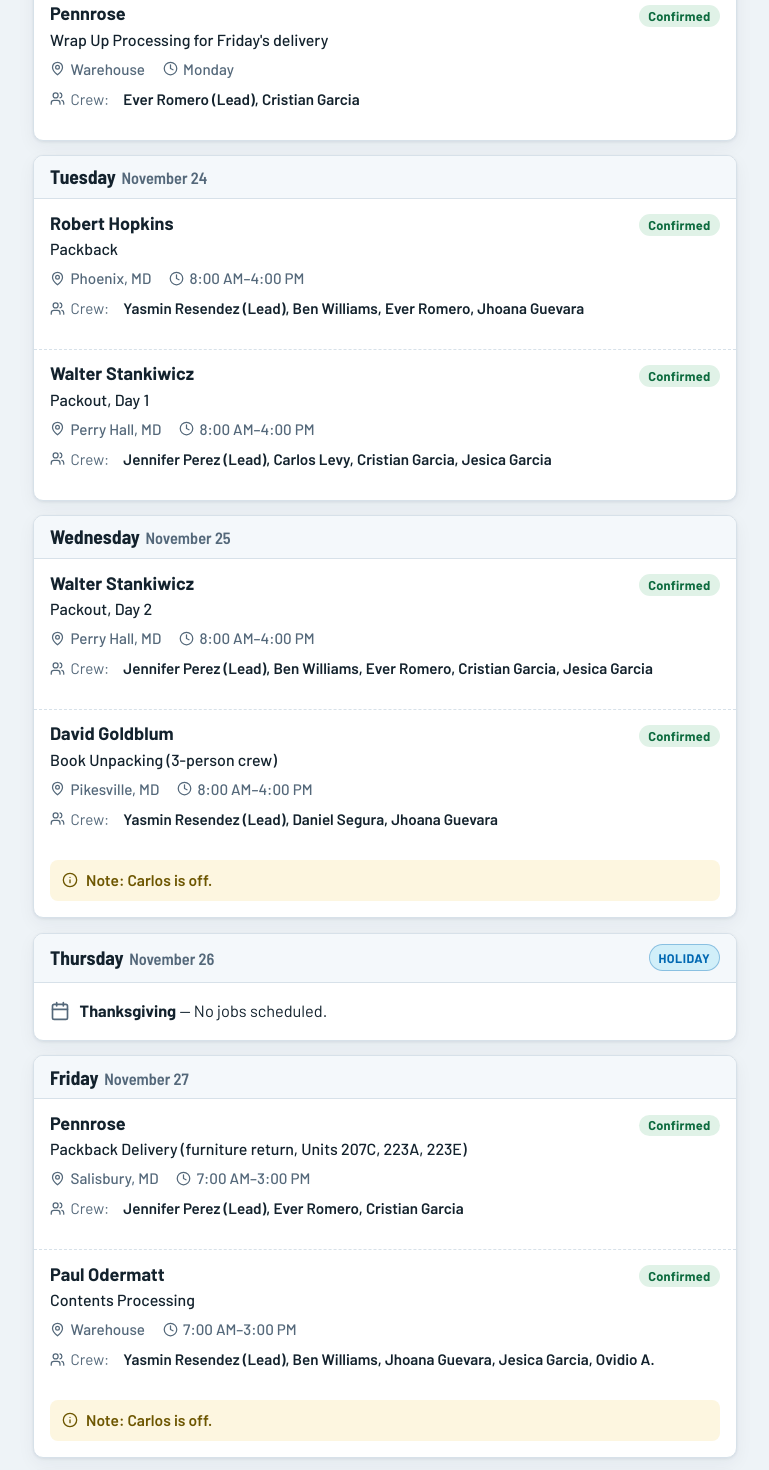
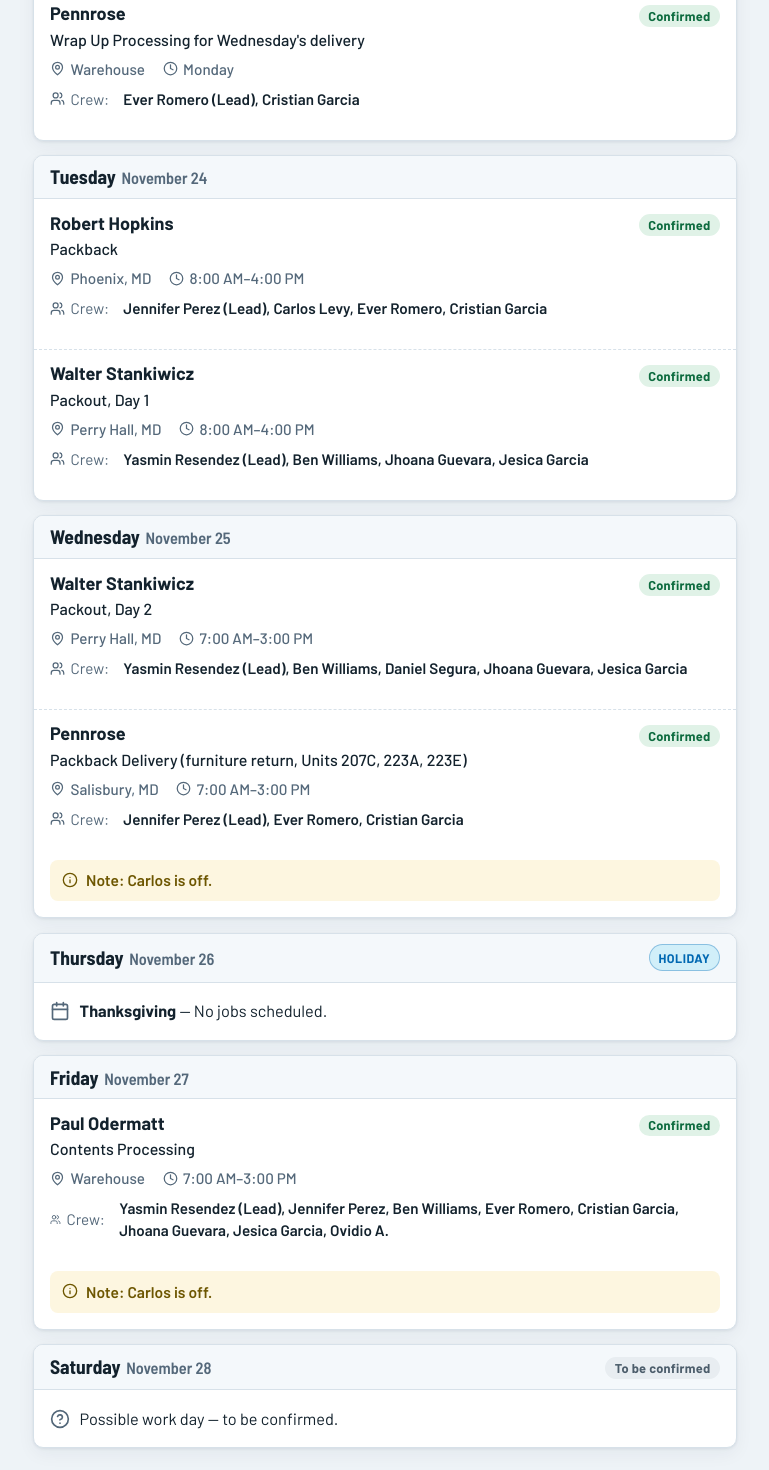
Before and after one commit to BlueKangarooPackoutzBM/BlueKangarooBaltTeamBoard, a plain HTML site: page index.html in a window 1280 px wide. Shown: the part 686-2156 px from the top of the page, without its empty margins (255-1024 px from the left). Drawn offline with Linux system fonts and the light colour scheme.

Commit message:
Week of Nov 23: Pennrose delivery moved to Wed, Goldblum postponed, Tue/Wed team rotation

```diff
--- a/index.html
+++ b/index.html
@@ -280,7 +280,7 @@
           <div>
             <p class="brand">Blue Kangaroo Packoutz Baltimore &amp; Metro D.C.</p>
             <h1 data-en="Team Board" data-es="Tablero del Equipo">Team Board</h1>
-            <p class="subtitle" data-en="Week of November 23–29, 2026 · Updated November 21, 2026" data-es="Semana del 23 al 29 de noviembre de 2026 · Actualizado el 21 de noviembre de 2026">Week of November 23–29, 2026 · Updated November 21, 2026</p>
+            <p class="subtitle" data-en="Week of November 23–29, 2026 · Updated November 23, 2026" data-es="Semana del 23 al 29 de noviembre de 2026 · Actualizado el 23 de noviembre de 2026">Week of November 23–29, 2026 · Updated November 23, 2026</p>
           </div>
           <div class="lang-toggle" role="group" aria-label="Language / Idioma">
             <button type="button" id="btn-en" aria-pressed="true">EN</button>
@@ -343,7 +343,7 @@
             <div class="job-top">
               <div>
                 <p class="job-name">Pennrose</p>
-                <p class="job-work" data-en="Wrap Up Processing for Friday's delivery" data-es="Procesamiento final para la entrega del viernes">Wrap Up Processing for Friday's delivery</p>
+                <p class="job-work" data-en="Wrap Up Processing for Wednesday's delivery" data-es="Procesamiento final para la entrega del miércoles">Wrap Up Processing for Wednesday's delivery</p>
               </div>
               <span class="chip chip-confirmed" data-en="Confirmed" data-es="Confirmado">Confirmed</span>
             </div>
@@ -373,7 +373,7 @@
               <span><svg width="15" height="15" viewBox="0 0 24 24" fill="none" stroke="currentColor" stroke-width="2" stroke-linecap="round" stroke-linejoin="round" aria-hidden="true"><path d="M20 10c0 6-8 12-8 12s-8-6-8-12a8 8 0 0 1 16 0Z"/><circle cx="12" cy="10" r="3"/></svg>Phoenix, MD</span>
               <span><svg width="15" height="15" viewBox="0 0 24 24" fill="none" stroke="currentColor" stroke-width="2" stroke-linecap="round" stroke-linejoin="round" aria-hidden="true"><circle cx="12" cy="12" r="10"/><path d="M12 6v6l4 2"/></svg>8:00 AM–4:00 PM</span>
             </div>
-            <p class="crew-line"><svg width="15" height="15" viewBox="0 0 24 24" fill="none" stroke="currentColor" stroke-width="2" stroke-linecap="round" stroke-linejoin="round" aria-hidden="true"><path d="M16 21v-2a4 4 0 0 0-4-4H6a4 4 0 0 0-4 4v2"/><circle cx="9" cy="7" r="4"/><path d="M22 21v-2a4 4 0 0 0-3-3.87"/><path d="M16 3.13a4 4 0 0 1 0 7.75"/></svg><span data-en="Crew:" data-es="Equipo:">Crew:</span>&nbsp;<strong data-en="Yasmin Resendez (Lead), Ben Williams, Ever Romero, Jhoana Guevara" data-es="Yasmin Resendez (Líder), Ben Williams, Ever Romero, Jhoana Guevara">Yasmin Resendez (Lead), Ben Williams, Ever Romero, Jhoana Guevara</strong></p>
+            <p class="crew-line"><svg width="15" height="15" viewBox="0 0 24 24" fill="none" stroke="currentColor" stroke-width="2" stroke-linecap="round" stroke-linejoin="round" aria-hidden="true"><path d="M16 21v-2a4 4 0 0 0-4-4H6a4 4 0 0 0-4 4v2"/><circle cx="9" cy="7" r="4"/><path d="M22 21v-2a4 4 0 0 0-3-3.87"/><path d="M16 3.13a4 4 0 0 1 0 7.75"/></svg><span data-en="Crew:" data-es="Equipo:">Crew:</span>&nbsp;<strong data-en="Jennifer Perez (Lead), Carlos Levy, Ever Romero, Cristian Garcia" data-es="Jennifer Perez (Líder), Carlos Levy, Ever Romero, Cristian Garcia">Jennifer Perez (Lead), Carlos Levy, Ever Romero, Cristian Garcia</strong></p>
           </div>
 
           <div class="job">
@@ -388,7 +388,7 @@
               <span><svg width="15" height="15" viewBox="0 0 24 24" fill="none" stroke="currentColor" stroke-width="2" stroke-linecap="round" stroke-linejoin="round" aria-hidden="true"><path d="M20 10c0 6-8 12-8 12s-8-6-8-12a8 8 0 0 1 16 0Z"/><circle cx="12" cy="10" r="3"/></svg>Perry Hall, MD</span>
               <span><svg width="15" height="15" viewBox="0 0 24 24" fill="none" stroke="currentColor" stroke-width="2" stroke-linecap="round" stroke-linejoin="round" aria-hidden="true"><circle cx="12" cy="12" r="10"/><path d="M12 6v6l4 2"/></svg>8:00 AM–4:00 PM</span>
             </div>
-            <p class="crew-line"><svg width="15" height="15" viewBox="0 0 24 24" fill="none" stroke="currentColor" stroke-width="2" stroke-linecap="round" stroke-linejoin="round" aria-hidden="true"><path d="M16 21v-2a4 4 0 0 0-4-4H6a4 4 0 0 0-4 4v2"/><circle cx="9" cy="7" r="4"/><path d="M22 21v-2a4 4 0 0 0-3-3.87"/><path d="M16 3.13a4 4 0 0 1 0 7.75"/></svg><span data-en="Crew:" data-es="Equipo:">Crew:</span>&nbsp;<strong data-en="Jennifer Perez (Lead), Carlos Levy, Cristian Garcia, Jesica Garcia" data-es="Jennifer Perez (Líder), Carlos Levy, Cristian Garcia, Jesica Garcia">Jennifer Perez (Lead), Carlos Levy, Cristian Garcia, Jesica Garcia</strong></p>
+            <p class="crew-line"><svg width="15" height="15" viewBox="0 0 24 24" fill="none" stroke="currentColor" stroke-width="2" stroke-linecap="round" stroke-linejoin="round" aria-hidden="true"><path d="M16 21v-2a4 4 0 0 0-4-4H6a4 4 0 0 0-4 4v2"/><circle cx="9" cy="7" r="4"/><path d="M22 21v-2a4 4 0 0 0-3-3.87"/><path d="M16 3.13a4 4 0 0 1 0 7.75"/></svg><span data-en="Crew:" data-es="Equipo:">Crew:</span>&nbsp;<strong data-en="Yasmin Resendez (Lead), Ben Williams, Jhoana Guevara, Jesica Garcia" data-es="Yasmin Resendez (Líder), Ben Williams, Jhoana Guevara, Jesica Garcia">Yasmin Resendez (Lead), Ben Williams, Jhoana Guevara, Jesica Garcia</strong></p>
           </div>
         </article>
 
@@ -408,24 +408,24 @@
             </div>
             <div class="job-meta">
               <span><svg width="15" height="15" viewBox="0 0 24 24" fill="none" stroke="currentColor" stroke-width="2" stroke-linecap="round" stroke-linejoin="round" aria-hidden="true"><path d="M20 10c0 6-8 12-8 12s-8-6-8-12a8 8 0 0 1 16 0Z"/><circle cx="12" cy="10" r="3"/></svg>Perry Hall, MD</span>
-              <span><svg width="15" height="15" viewBox="0 0 24 24" fill="none" stroke="currentColor" stroke-width="2" stroke-linecap="round" stroke-linejoin="round" aria-hidden="true"><circle cx="12" cy="12" r="10"/><path d="M12 6v6l4 2"/></svg>8:00 AM–4:00 PM</span>
+              <span><svg width="15" height="15" viewBox="0 0 24 24" fill="none" stroke="currentColor" stroke-width="2" stroke-linecap="round" stroke-linejoin="round" aria-hidden="true"><circle cx="12" cy="12" r="10"/><path d="M12 6v6l4 2"/></svg>7:00 AM–3:00 PM</span>
             </div>
-            <p class="crew-line"><svg width="15" height="15" viewBox="0 0 24 24" fill="none" stroke="currentColor" stroke-width="2" stroke-linecap="round" stroke-linejoin="round" aria-hidden="true"><path d="M16 21v-2a4 4 0 0 0-4-4H6a4 4 0 0 0-4 4v2"/><circle cx="9" cy="7" r="4"/><path d="M22 21v-2a4 4 0 0 0-3-3.87"/><path d="M16 3.13a4 4 0 0 1 0 7.75"/></svg><span data-en="Crew:" data-es="Equipo:">Crew:</span>&nbsp;<strong data-en="Jennifer Perez (Lead), Ben Williams, Ever Romero, Cristian Garcia, Jesica Garcia" data-es="Jennifer Perez (Líder), Ben Williams, Ever Romero, Cristian Garcia, Jesica Garcia">Jennifer Perez (Lead), Ben Williams, Ever Romero, Cristian Garcia, Jesica Garcia</strong></p>
+            <p class="crew-line"><svg width="15" height="15" viewBox="0 0 24 24" fill="none" stroke="currentColor" stroke-width="2" stroke-linecap="round" stroke-linejoin="round" aria-hidden="true"><path d="M16 21v-2a4 4 0 0 0-4-4H6a4 4 0 0 0-4 4v2"/><circle cx="9" cy="7" r="4"/><path d="M22 21v-2a4 4 0 0 0-3-3.87"/><path d="M16 3.13a4 4 0 0 1 0 7.75"/></svg><span data-en="Crew:" data-es="Equipo:">Crew:</span>&nbsp;<strong data-en="Yasmin Resendez (Lead), Ben Williams, Daniel Segura, Jhoana Guevara, Jesica Garcia" data-es="Yasmin Resendez (Líder), Ben Williams, Daniel Segura, Jhoana Guevara, Jesica Garcia">Yasmin Resendez (Lead), Ben Williams, Daniel Segura, Jhoana Guevara, Jesica Garcia</strong></p>
           </div>
 
           <div class="job">
             <div class="job-top">
               <div>
-                <p class="job-name">David Goldblum</p>
-                <p class="job-work" data-en="Book Unpacking (3-person crew)" data-es="Desempaque de libros (equipo de 3 personas)">Book Unpacking (3-person crew)</p>
+                <p class="job-name">Pennrose</p>
+                <p class="job-work" data-en="Packback Delivery (furniture return, Units 207C, 223A, 223E)" data-es="Entrega de devolución (regreso de muebles, Unidades 207C, 223A, 223E)">Packback Delivery (furniture return, Units 207C, 223A, 223E)</p>
               </div>
               <span class="chip chip-confirmed" data-en="Confirmed" data-es="Confirmado">Confirmed</span>
             </div>
             <div class="job-meta">
-              <span><svg width="15" height="15" viewBox="0 0 24 24" fill="none" stroke="currentColor" stroke-width="2" stroke-linecap="round" stroke-linejoin="round" aria-hidden="true"><path d="M20 10c0 6-8 12-8 12s-8-6-8-12a8 8 0 0 1 16 0Z"/><circle cx="12" cy="10" r="3"/></svg>Pikesville, MD</span>
-              <span><svg width="15" height="15" viewBox="0 0 24 24" fill="none" stroke="currentColor" stroke-width="2" stroke-linecap="round" stroke-linejoin="round" aria-hidden="true"><circle cx="12" cy="12" r="10"/><path d="M12 6v6l4 2"/></svg>8:00 AM–4:00 PM</span>
+              <span><svg width="15" height="15" viewBox="0 0 24 24" fill="none" stroke="currentColor" stroke-width="2" stroke-linecap="round" stroke-linejoin="round" aria-hidden="true"><path d="M20 10c0 6-8 12-8 12s-8-6-8-12a8 8 0 0 1 16 0Z"/><circle cx="12" cy="10" r="3"/></svg>Salisbury, MD</span>
+              <span><svg width="15" height="15" viewBox="0 0 24 24" fill="none" stroke="currentColor" stroke-width="2" stroke-linecap="round" stroke-linejoin="round" aria-hidden="true"><circle cx="12" cy="12" r="10"/><path d="M12 6v6l4 2"/></svg>7:00 AM–3:00 PM</span>
             </div>
-            <p class="crew-line"><svg width="15" height="15" viewBox="0 0 24 24" fill="none" stroke="currentColor" stroke-width="2" stroke-linecap="round" stroke-linejoin="round" aria-hidden="true"><path d="M16 21v-2a4 4 0 0 0-4-4H6a4 4 0 0 0-4 4v2"/><circle cx="9" cy="7" r="4"/><path d="M22 21v-2a4 4 0 0 0-3-3.87"/><path d="M16 3.13a4 4 0 0 1 0 7.75"/></svg><span data-en="Crew:" data-es="Equipo:">Crew:</span>&nbsp;<strong data-en="Yasmin Resendez (Lead), Daniel Segura, Jhoana Guevara" data-es="Yasmin Resendez (Líder), Daniel Segura, Jhoana Guevara">Yasmin Resendez (Lead), Daniel Segura, Jhoana Guevara</strong></p>
+            <p class="crew-line"><svg width="15" height="15" viewBox="0 0 24 24" fill="none" stroke="currentColor" stroke-width="2" stroke-linecap="round" stroke-linejoin="round" aria-hidden="true"><path d="M16 21v-2a4 4 0 0 0-4-4H6a4 4 0 0 0-4 4v2"/><circle cx="9" cy="7" r="4"/><path d="M22 21v-2a4 4 0 0 0-3-3.87"/><path d="M16 3.13a4 4 0 0 1 0 7.75"/></svg><span data-en="Crew:" data-es="Equipo:">Crew:</span>&nbsp;<strong data-en="Jennifer Perez (Lead), Ever Romero, Cristian Garcia" data-es="Jennifer Perez (Líder), Ever Romero, Cristian Garcia">Jennifer Perez (Lead), Ever Romero, Cristian Garcia</strong></p>
           </div>
 
           <div class="day-note">
@@ -455,21 +455,6 @@
           <div class="job">
             <div class="job-top">
               <div>
-                <p class="job-name">Pennrose</p>
-                <p class="job-work" data-en="Packback Delivery (furniture return, Units 207C, 223A, 223E)" data-es="Entrega de devolución (regreso de muebles, Unidades 207C, 223A, 223E)">Packback Delivery (furniture return, Units 207C, 223A, 223E)</p>
-              </div>
-              <span class="chip chip-confirmed" data-en="Confirmed" data-es="Confirmado">Confirmed</span>
-            </div>
-            <div class="job-meta">
-              <span><svg width="15" height="15" viewBox="0 0 24 24" fill="none" stroke="currentColor" stroke-width="2" stroke-linecap="round" stroke-linejoin="round" aria-hidden="true"><path d="M20 10c0 6-8 12-8 12s-8-6-8-12a8 8 0 0 1 16 0Z"/><circle cx="12" cy="10" r="3"/></svg>Salisbury, MD</span>
-              <span><svg width="15" height="15" viewBox="0 0 24 24" fill="none" stroke="currentColor" stroke-width="2" stroke-linecap="round" stroke-linejoin="round" aria-hidden="true"><circle cx="12" cy="12" r="10"/><path d="M12 6v6l4 2"/></svg>7:00 AM–3:00 PM</span>
-            </div>
-            <p class="crew-line"><svg width="15" height="15" viewBox="0 0 24 24" fill="none" stroke="currentColor" stroke-width="2" stroke-linecap="round" stroke-linejoin="round" aria-hidden="true"><path d="M16 21v-2a4 4 0 0 0-4-4H6a4 4 0 0 0-4 4v2"/><circle cx="9" cy="7" r="4"/><path d="M22 21v-2a4 4 0 0 0-3-3.87"/><path d="M16 3.13a4 4 0 0 1 0 7.75"/></svg><span data-en="Crew:" data-es="Equipo:">Crew:</span>&nbsp;<strong data-en="Jennifer Perez (Lead), Ever Romero, Cristian Garcia" data-es="Jennifer Perez (Líder), Ever Romero, Cristian Garcia">Jennifer Perez (Lead), Ever Romero, Cristian Garcia</strong></p>
-          </div>
-
-          <div class="job">
-            <div class="job-top">
-              <div>
                 <p class="job-name">Paul Odermatt</p>
                 <p class="job-work" data-en="Contents Processing" data-es="Procesamiento de contenido">Contents Processing</p>
               </div>
@@ -479,7 +464,7 @@
               <span><svg width="15" height="15" viewBox="0 0 24 24" fill="none" stroke="currentColor" stroke-width="2" stroke-linecap="round" stroke-linejoin="round" aria-hidden="true"><path d="M20 10c0 6-8 12-8 12s-8-6-8-12a8 8 0 0 1 16 0Z"/><circle cx="12" cy="10" r="3"/></svg><span data-en="Warehouse" data-es="Almacén">Warehouse</span></span>
               <span><svg width="15" height="15" viewBox="0 0 24 24" fill="none" stroke="currentColor" stroke-width="2" stroke-linecap="round" stroke-linejoin="round" aria-hidden="true"><circle cx="12" cy="12" r="10"/><path d="M12 6v6l4 2"/></svg>7:00 AM–3:00 PM</span>
             </div>
-            <p class="crew-line"><svg width="15" height="15" viewBox="0 0 24 24" fill="none" stroke="currentColor" stroke-width="2" stroke-linecap="round" stroke-linejoin="round" aria-hidden="true"><path d="M16 21v-2a4 4 0 0 0-4-4H6a4 4 0 0 0-4 4v2"/><circle cx="9" cy="7" r="4"/><path d="M22 21v-2a4 4 0 0 0-3-3.87"/><path d="M16 3.13a4 4 0 0 1 0 7.75"/></svg><span data-en="Crew:" data-es="Equipo:">Crew:</span>&nbsp;<strong data-en="Yasmin Resendez (Lead), Ben Williams, Jhoana Guevara, Jesica Garcia, Ovidio A." data-es="Yasmin Resendez (Líder), Ben Williams, Jhoana Guevara, Jesica Garcia, Ovidio A.">Yasmin Resendez (Lead), Ben Williams, Jhoana Guevara, Jesica Garcia, Ovidio A.</strong></p>
+            <p class="crew-line"><svg width="15" height="15" viewBox="0 0 24 24" fill="none" stroke="currentColor" stroke-width="2" stroke-linecap="round" stroke-linejoin="round" aria-hidden="true"><path d="M16 21v-2a4 4 0 0 0-4-4H6a4 4 0 0 0-4 4v2"/><circle cx="9" cy="7" r="4"/><path d="M22 21v-2a4 4 0 0 0-3-3.87"/><path d="M16 3.13a4 4 0 0 1 0 7.75"/></svg><span data-en="Crew:" data-es="Equipo:">Crew:</span>&nbsp;<strong data-en="Yasmin Resendez (Lead), Jennifer Perez, Ben Williams, Ever Romero, Cristian Garcia, Jhoana Guevara, Jesica Garcia, Ovidio A." data-es="Yasmin Resendez (Líder), Jennifer Perez, Ben Williams, Ever Romero, Cristian Garcia, Jhoana Guevara, Jesica Garcia, Ovidio A.">Yasmin Resendez (Lead), Jennifer Perez, Ben Williams, Ever Romero, Cristian Garcia, Jhoana Guevara, Jesica Garcia, Ovidio A.</strong></p>
           </div>
 
           <div class="day-note">
```
